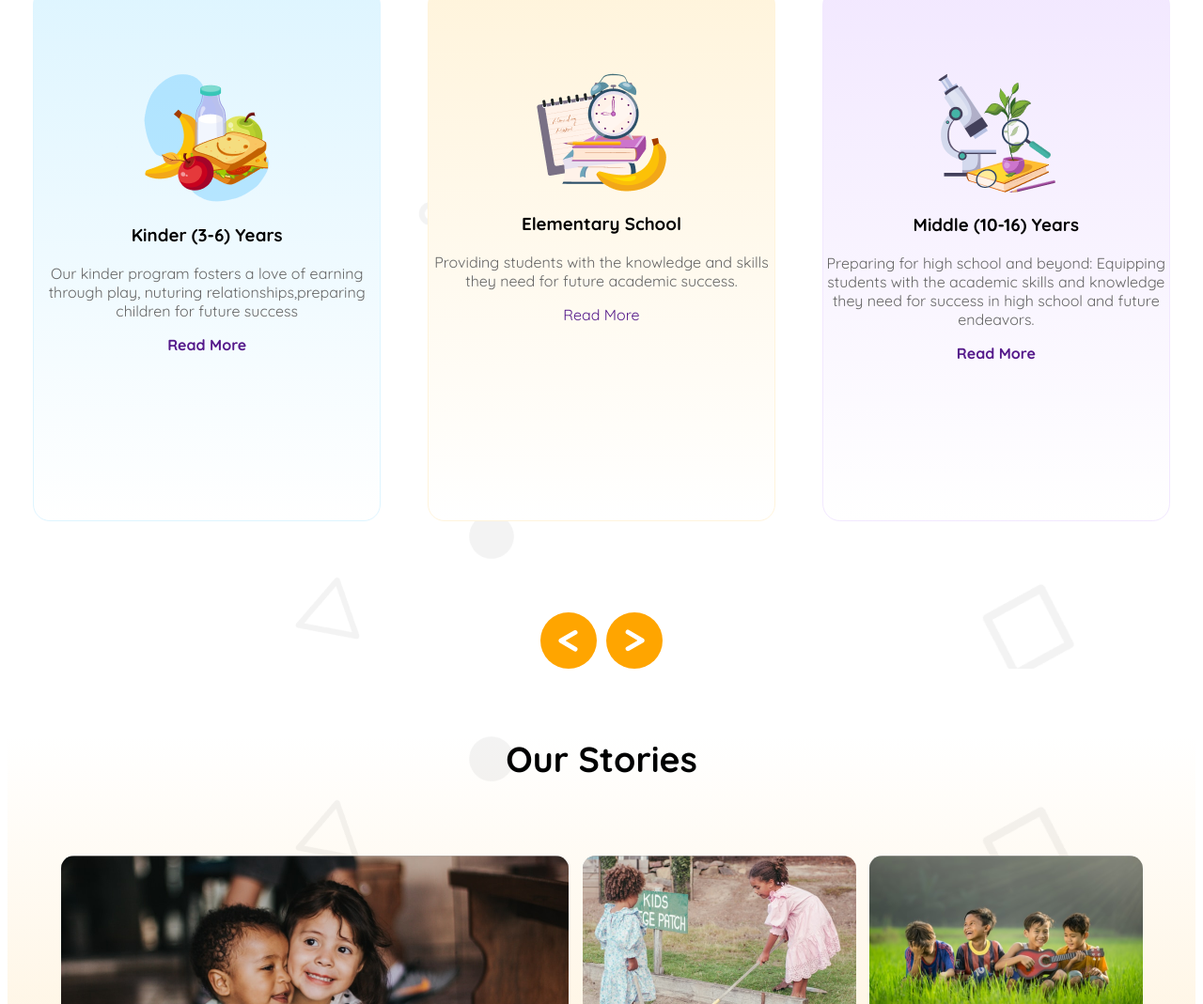
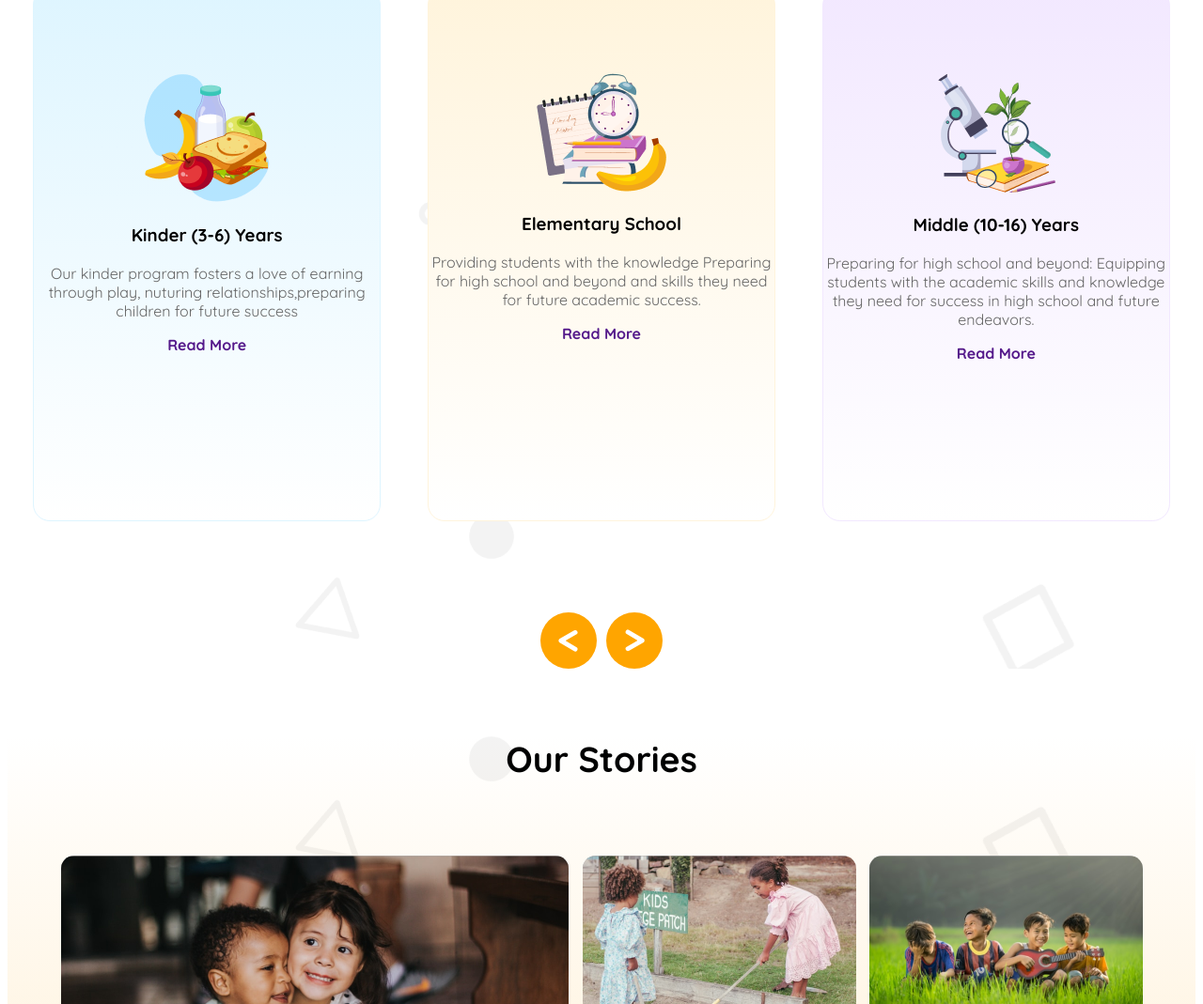
Before and after one commit to Abdullah-c-dev/second-assignment, a plain HTML site: page index.html in a window 1280 px wide. Shown: the part 1051-2120 px from the top of the page at 94% size. Drawn offline with Linux system fonts and the light colour scheme.

Commit message:
i just dided read more more button text bold

```diff
--- a/index.html
+++ b/index.html
@@ -60,7 +60,7 @@
             <div class="second-cart">
                 <img  src="assets/elementary.png" alt="">
                 <h3>Elementary School</h3>
-                <p class="text-color">Providing students with the knowledge and skills they need for future academic success.</p>
+                <p class="text-color">Providing students with the knowledge Preparing for high school and beyond and skills they need for future academic success.</p>
                     <a class="readyeallow" href="">Read More</a>
             </div>
             <div class="third-cart">
--- a/style.css/style.css
+++ b/style.css/style.css
@@ -227,7 +227,7 @@ a {
     font-size: 16px;
     font-weight: bold;
 }
-.readyellow{
+.readyeallow{
     font-size: 16px;
     font-weight: bold;
 }
```
